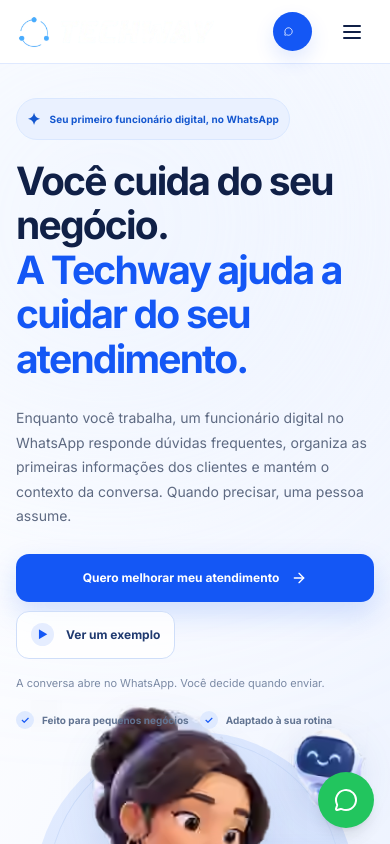
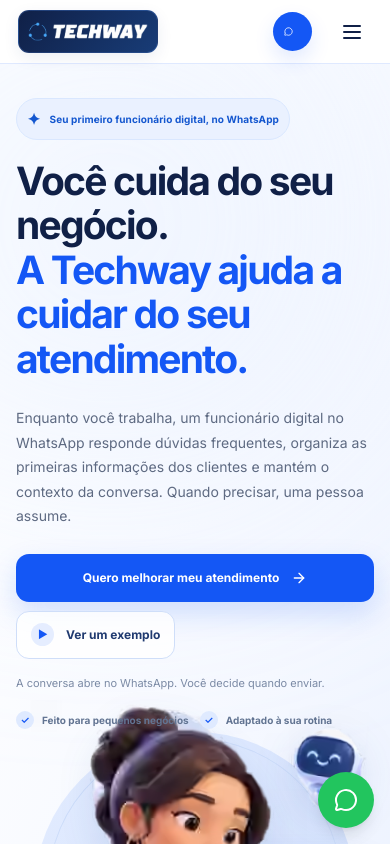
Before and after one commit to Techwayteam/techway-site, a Next.js app: page / in a window 390 px wide. Shown: the top 844 px of the page. Built offline with nearby package versions, Linux system fonts and the light colour scheme.

Commit message:
style(brand): valorizar logo original em superfície azul de contraste

```diff
--- a/styles/globals.css
+++ b/styles/globals.css
@@ -41,8 +41,11 @@ body {
 .tw-revamp header>div:first-child{max-width:1210px;width:calc(100% - 36px);height:100%;padding:0;gap:20px}
 .tw-revamp header nav a{color:#263d66!important;font-weight:600;font-size:13px}
 .tw-revamp header nav a:hover{color:var(--tw-blue)!important}
-.tw-revamp header .tw-brand{display:flex;align-items:center;gap:9px;font-size:24px;letter-spacing:-1.1px;font-weight:800;white-space:nowrap}
-.tw-revamp .tw-brand-mark{display:grid;place-items:center;color:#fff;font-size:16px;width:29px;height:30px;line-height:1;font-weight:800;border-radius:8px;background:linear-gradient(135deg,#79adff,#1457f5);box-shadow:0 7px 14px rgba(20,87,245,.11)}
+/* A marca é o arquivo oficial: não redesenhar símbolo, letras ou proporções.
+   A superfície escura oferece contraste para a versão original transparente sobre o header claro. */
+.tw-revamp header .tw-brand-frame{display:inline-flex;align-items:center;justify-content:center;flex:none;min-width:142px;min-height:48px;padding:8px 11px;border-radius:13px;background:linear-gradient(130deg,#102047,#183c77);border:1px solid rgba(91,149,245,.22);box-shadow:0 5px 16px rgba(17,48,112,.08)}
+.tw-revamp header .tw-brand-frame:hover{box-shadow:0 8px 20px rgba(17,48,112,.13)}
+.tw-revamp header .tw-brand-frame img{display:block;max-width:120px;object-fit:contain}
 .tw-revamp .tw-header-cta{display:inline-flex;align-items:center;gap:8px;border-radius:12px;padding:12px 16px;background:var(--tw-blue);color:white;font-size:12px;font-weight:700;box-shadow:0 9px 20px rgba(20,87,245,.13)}
 .tw-revamp .tw-header-cta:hover{background:#0647dc;color:white;transform:translateY(-1px)}
 .tw-revamp header button{color:var(--tw-navy)}
@@ -151,7 +154,7 @@ body {
 @keyframes twFloatBot{0%,100%{transform:translateY(0) rotate(-4deg)}50%{transform:translateY(-11px) rotate(4deg)}}
 @media(max-width:1100px){.tw-hero-copy h1{font-size:clamp(37px,4.7vw,52px)}.tw-human{left:0;max-width:85%}.tw-chat{right:0}.tw-revamp header .tw-header-cta{font-size:11px;padding:10px 12px}}
 @media(max-width:900px){
-  .tw-revamp header{height:68px}.tw-revamp header .tw-brand{font-size:21px}
+  .tw-revamp header{height:68px}.tw-revamp header .tw-brand-frame{min-height:43px;min-width:130px;padding:6px 9px;border-radius:11px}.tw-revamp header .tw-brand-frame img{height:29px;width:auto}
   .tw-revamp header .tw-header-cta{margin-left:auto}
   .tw-hero-inner{grid-template-columns:1fr!important;gap:0;min-height:auto}
   .tw-hero-copy{padding:45px 0 0}
@@ -162,7 +165,7 @@ body {
   .tw-vision-inner{grid-template-columns:1fr;gap:28px}
 }
 @media(max-width:600px){
-  .tw-revamp header{height:64px}.tw-revamp header .tw-brand{font-size:20px}
+  .tw-revamp header{height:64px}.tw-revamp header .tw-brand-frame{min-height:43px;min-width:130px;padding:6px 9px;border-radius:11px}.tw-revamp header .tw-brand-frame img{height:29px;width:auto}
   .tw-revamp header .tw-header-cta{font-size:0;padding:11px;width:39px;height:39px;justify-content:center;border-radius:50%}
   .tw-revamp header .tw-header-cta svg{width:19px;height:19px}
   .tw-hero-copy{padding-top:34px}
```
